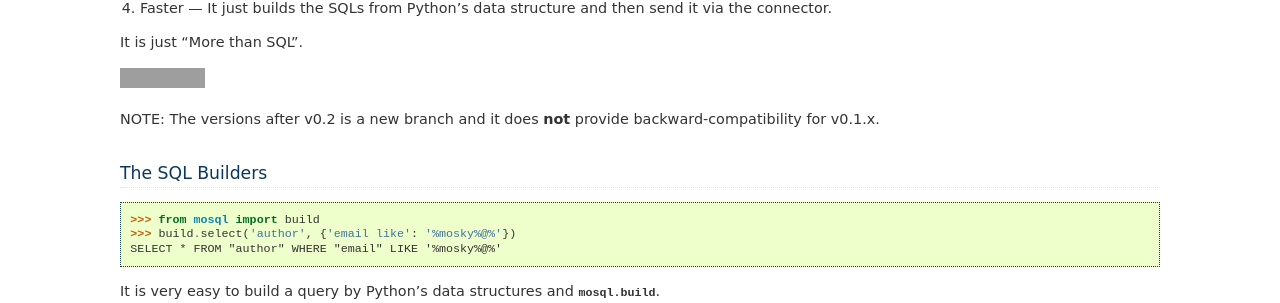
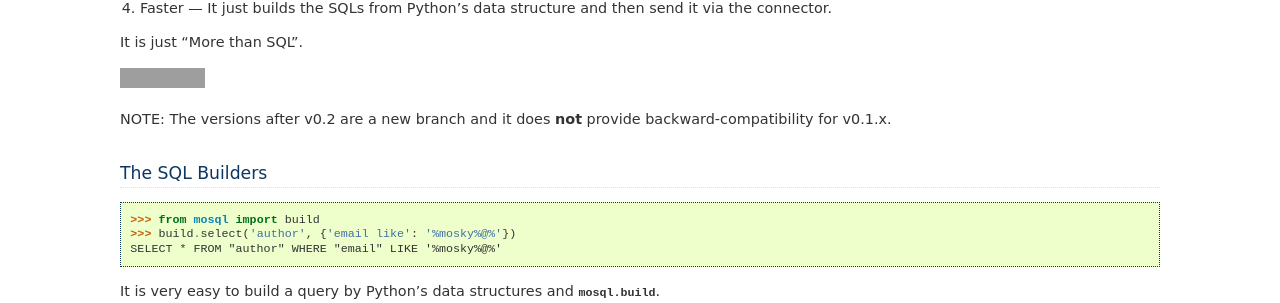
Before and after one commit to moskytw/mosql, a Sphinx documentation site: the page built from docs/index.rst, in a window 1280 px wide and 900 px high, scrolled down 369 px. Shown: the part 149-452 px from the top of the window. Built offline with Sphinx 7.4.7, drawn with Linux system fonts in a browser that asks for light colours; grey boxes are pictures that could not be loaded.

Commit message:
fixed a typo

```diff
--- a/README.rst
+++ b/README.rst
@@ -19,7 +19,7 @@ The main features:
 
 It is just "More than SQL".
 
-NOTE: The versions after v0.2 is a new branch and it does **not** provide backward-compatibility for
+NOTE: The versions after v0.2 are a new branch and it does **not** provide backward-compatibility for
 v0.1.x.
 
 The SQL Builders
--- a/docs/index.rst
+++ b/docs/index.rst
@@ -66,7 +66,7 @@ It is just "More than SQL".
         </div>
     </div>
 
-NOTE: The versions after v0.2 is a new branch and it does **not** provide backward-compatibility for
+NOTE: The versions after v0.2 are a new branch and it does **not** provide backward-compatibility for
 v0.1.x.
 
 The SQL Builders
```
